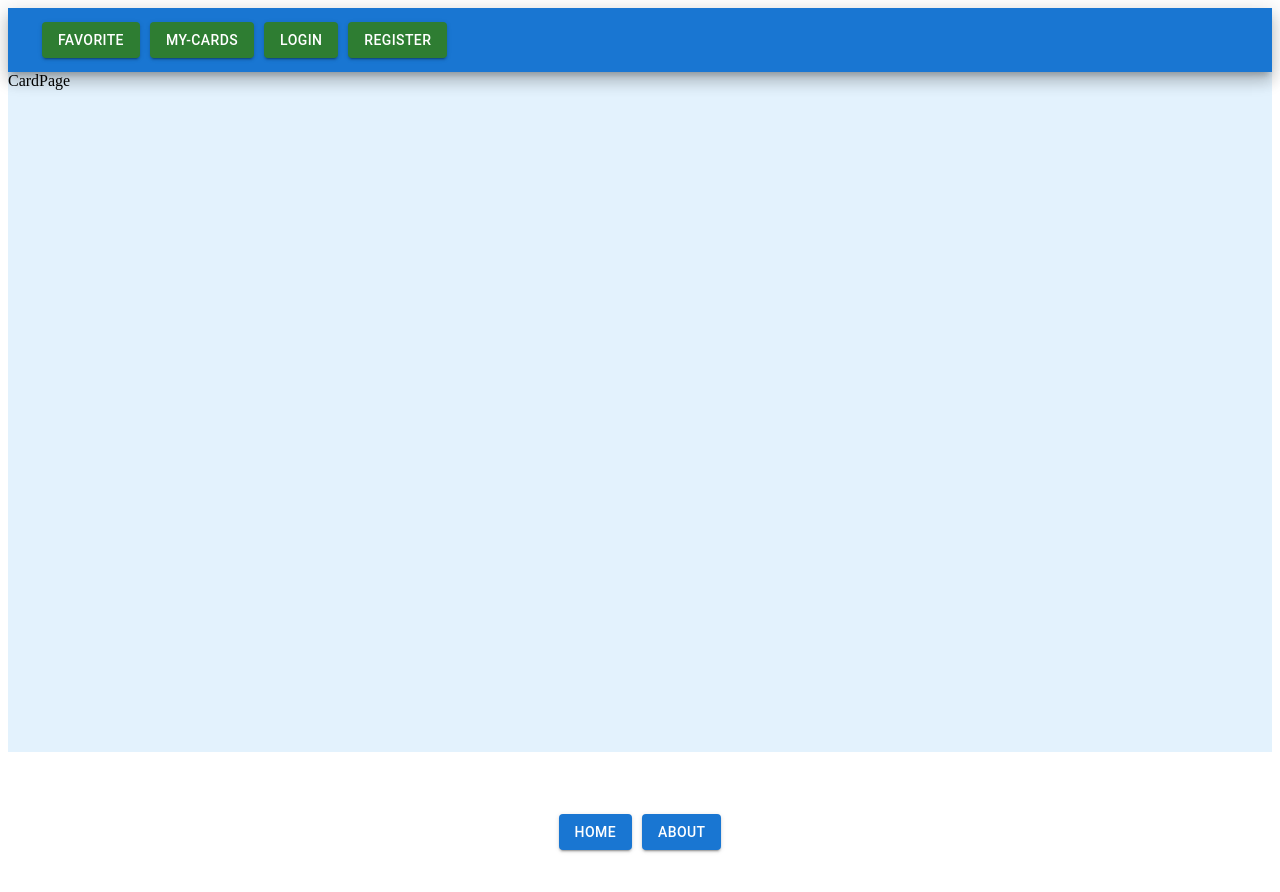
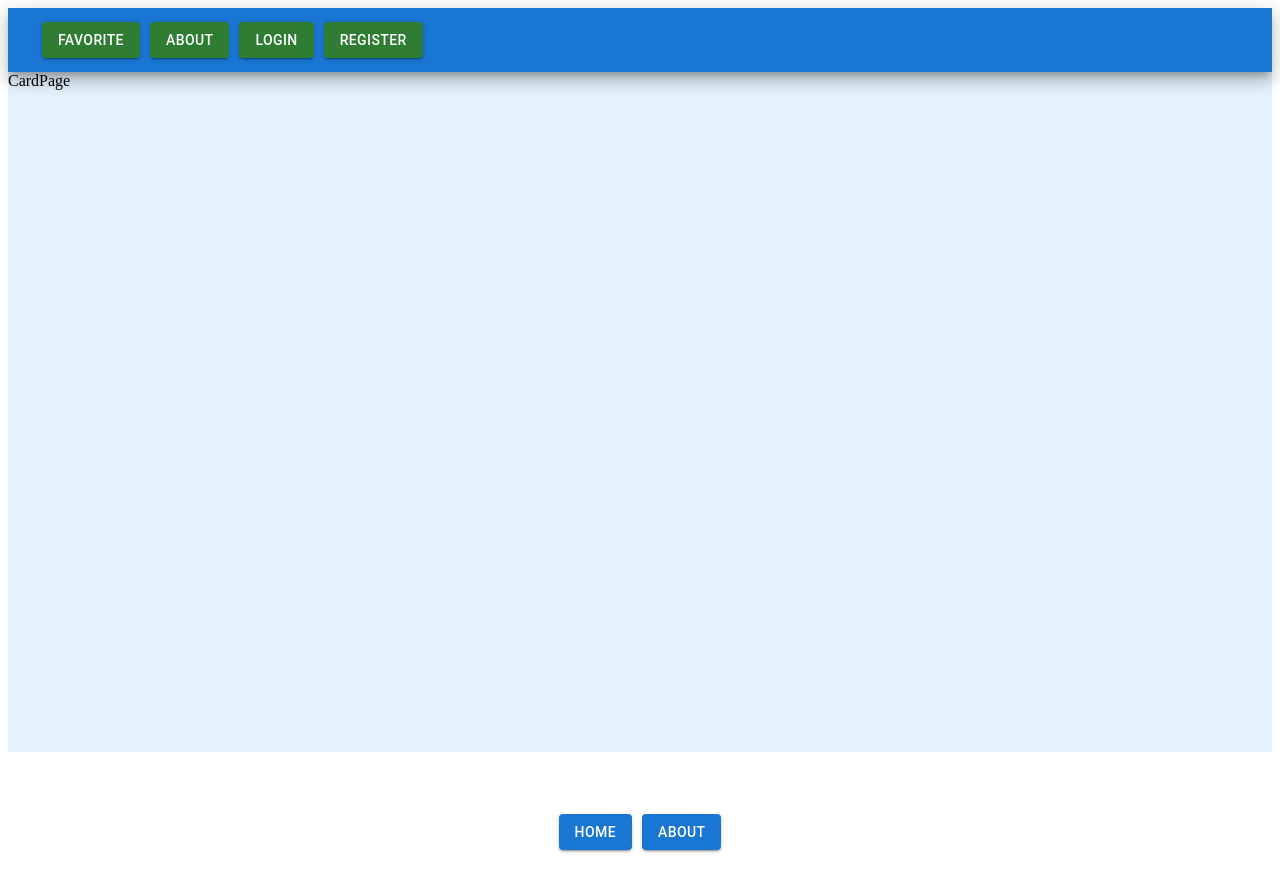
Before and after one commit to nirgraziani/HUCardsProject, a React (Vite) app: page / in a window 1280 px wide. Shown: the top 892 px of the page. Built offline with nearby package versions, Linux system fonts and the light colour scheme.

Commit message:
Added BCard, added label prop to HeadeLink Comp

```diff
--- a/src/layout/footer/Footer.jsx
+++ b/src/layout/footer/Footer.jsx
@@ -1,5 +1,4 @@
 import { Button, Box } from '@mui/material'
-import React from 'react'
 import { useNavigate } from 'react-router-dom'
 
 const footerStyle = {
@@ -16,6 +15,7 @@ const btnStyle = {
 
 function Footer() {
   const navigate = useNavigate();
+
   return (
     <Box sx={footerStyle}>
       <Button variant='contained' onClick={() => navigate("/")}>Home</Button>
--- a/src/layout/header/Header.jsx
+++ b/src/layout/header/Header.jsx
@@ -2,15 +2,16 @@ import { AppBar, Toolbar } from '@mui/material'
 import React from 'react'
 import { Link } from 'react-router-dom'
 import HeaderLink from './HeaderLink'
+import ROUTES from '../../routes/routesDict'
 
 function Header() {
   return (
       <AppBar position='sticky' color='primary' elevation={10}>
           <Toolbar>
-           <HeaderLink link={"favorite"}/>
-           <HeaderLink link={"my-cards"}/>
-           <HeaderLink link={"login"}/>
-           <HeaderLink link={"register"}/>
+           <HeaderLink link={ROUTES.favorite} Label={"Favorite"}/>
+           <HeaderLink link={ROUTES.about} Label={"About"}/>
+           <HeaderLink link={ROUTES.login} Label={"Login"}/>
+           <HeaderLink link={ROUTES.register} Label={"Register"}/>
           </Toolbar>
     </AppBar>
 )
--- a/src/layout/header/HeaderLink.jsx
+++ b/src/layout/header/HeaderLink.jsx
@@ -11,12 +11,12 @@ const linkStyle = {
     "color": "white"
 }
 
-function HeaderLink({link}) {
+function HeaderLink({link, Label}) {
   return (
       <>
           <Box>
               <Button sx={btnStyle} variant='contained' color='success'>
-                    <Link style={linkStyle} to={`/${link}`}>{link}</Link>
+                    <Link style={linkStyle} to={`/${link}`}>{Label}</Link>
               </Button>
           </Box>
       </>
--- a/src/main.jsx
+++ b/src/main.jsx
@@ -3,7 +3,7 @@ import { createRoot } from 'react-dom/client'
 import App from './App.jsx'
 
 createRoot(document.getElementById('root')).render(
-  <StrictMode>
+  //<StrictMode>
     <App />
-  </StrictMode>,
+//</StrictMode>,
 )
--- a/src/routes/Router.jsx
+++ b/src/routes/Router.jsx
@@ -1,4 +1,3 @@
-import React from 'react'
 import {Route, Routes} from "react-router-dom"
 import CardPage from '../Pages/CardPage'
 import FavoriteCardPage from '../Pages/FavoriteCardPage'
--- /dev/null
+++ b/src/routes/routesDict.js
@@ -0,0 +1,9 @@
+const ROUTES = {
+  root: "/",
+  about: "/about",
+  favorite: "/favorite",
+  myCards: "/my-cards",
+  login: "/login",
+  register: "/register",
+};
+export default ROUTES;
```
Also changed, not shown: src/components/BCard.jsx (added, +19 -0 lines).
